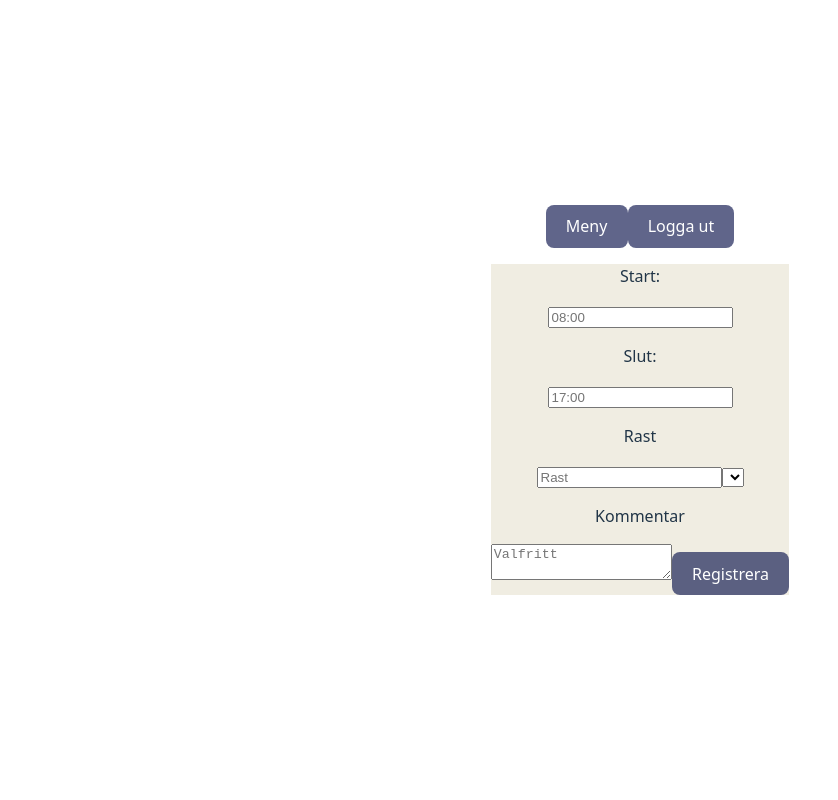
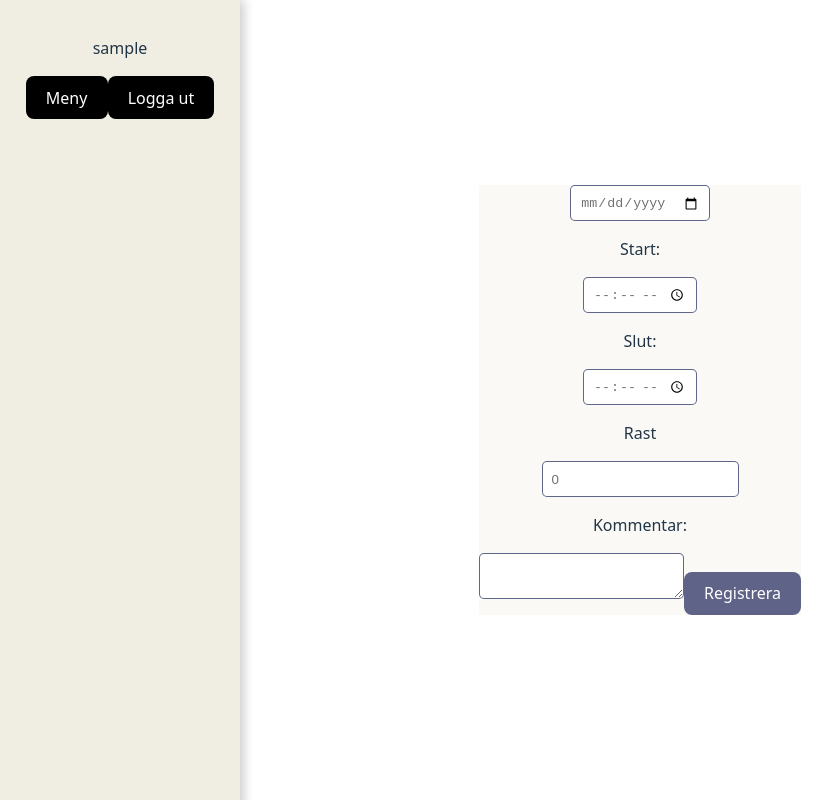
Before and after one commit to Juliahagstedtt/TimeWorkly, a React (Vite) app: page /manualinput in a window 1280 px wide. Shown: the whole page, without its empty margins (0-838 px from the left). Built offline with nearby package versions, Linux system fonts and the light colour scheme; sample sign-in values are in the browser's storage.

Commit message:
commits från hela helgen, Manualinp + clockin/out, header, menu, css m.m.

```diff
--- a/src/helpers/userStore.ts
+++ b/src/helpers/userStore.ts
@@ -27,3 +27,9 @@ export const useUserStore = create<UserState>((set) => ({
     set({ token: null, userId: null, username: null });
   },
 }));
+
+export interface TimeItem {
+  startTime: string;
+  endTime: string | null;
+  inputType: "clock-in" | "manual";
+}
--- a/src/pages/ClockInOut.tsx
+++ b/src/pages/ClockInOut.tsx
@@ -109,6 +109,9 @@ const handleClockIn = async () => {
 
       {clockInTime && !clockOutTime && <p>Du har stämplat in: {clockInTime}</p>}
       {clockOutTime && <p>Du har stämplat ut: {clockOutTime}</p>}
+      <p>
+        Total arbetstid: {Math.floor(totalMinutes / 60)}h {Math.floor(totalMinutes % 60)}min
+      </p>
 
     </div>
   );
--- a/src/pages/Headers.tsx
+++ b/src/pages/Headers.tsx
@@ -9,6 +9,8 @@ export default function Headers() {
 
   const token = useUserStore((s) => s.token);
   const logout = useUserStore((s) => s.logout);
+  const username = useUserStore((s) => s.username);
+
 
     function handleLogout() {
       logout();
@@ -19,21 +21,24 @@ export default function Headers() {
     return (
     <header className="head">
       <nav>
+        <aside className="sidebar">
            <div>
+              <p>{username}</p>
               <Link to="/menu">
-            <button className="reg-buttons">Meny</button>
+                <button className="option-buttons">Meny</button>
               </Link>
 
               {token && (
                 <button
                   type="button"
                   onClick={handleLogout}
-              className="reg-buttons"
+                  className="option-buttons"
                 >
                   Logga ut
                 </button>
               )}
             </div>
+        </aside>
       </nav>
     </header>
   );
--- a/src/pages/ManualInPut.tsx
+++ b/src/pages/ManualInPut.tsx
@@ -1,28 +1,108 @@
 import { useNavigate } from "react-router-dom";
+import { useState } from "react";
 import "../styles/ManualInPut.css";
 
 function ManualInPut() {
-    const navigate = useNavigate();
+  const navigate = useNavigate();
+  const [start, setStart] = useState("");
+  const [end, setEnd] = useState("");
+  const [errorMessage, setErrorMessage] = useState("");
+  const [date, setDate] = useState("");
+  const [breakCount, setBreakCount] = useState(0);
+  const [breaks, setBreaks] = useState<number[]>([]);
+  const [comment, setComment] = useState("");
+
+
+  const handleBreakChange = (index: number, value: string) => {
+    const newBreaks = [...breaks];
+    newBreaks[index] = parseFloat(value) || 0;
+    setBreaks(newBreaks);
+  };
+
+  const handleSubmit = async () => {
+    if (!start || !end) {
+    setErrorMessage("Fyll i start och slut");
+    return;
+    }
+
+    setErrorMessage("");
+
+    const today = new Date().toISOString().split("T")[0];
+
+    const startISO = new Date(`${date}T${start}:00`).toISOString();
+    const endISO = new Date(`${date}T${end}:00`).toISOString();
+
+    const totalBreakMinutes = breaks.reduce((acc, b) => acc + b, 0);
+
+    const token = localStorage.getItem("jwt");
+
+    await fetch("http://localhost:10000/time/manual", {
+      method: "POST",
+      headers: {
+        "Content-Type": "application/json",
+        Authorization: `Bearer ${token}`,
+      },
+      body: JSON.stringify({
+        startTime: startISO,
+        endTime: endISO,
+        breaks: totalBreakMinutes,
+        comment,
+      }),
+    });
+
+    navigate("/menu");
+  };
 
 return (
 <>
     <div className="manual-container">
+        <input
+        type="date"
+        value={date}
+        onChange={e => setDate(e.target.value)}/>
+
+
         <p>Start:</p>
         <input
-        placeholder="08:00"/>
+        type="time"
+        value={start}
+        onChange={(e) => setStart(e.target.value)}/>
 
         <p>Slut:</p>
         <input
-        placeholder="17:00"/>
+        type="time"
+        value={end}
+        onChange={(e) => setEnd(e.target.value)}/>
 
         <p>Rast</p>
-        <input placeholder="Rast"/>
-        <select name="Rast"/>
+        <input
+        type="number"
+        min={0}
+        value={breakCount}
+        onChange={e => {
+          const count = parseInt(e.target.value) || 0;
+          setBreakCount(count);
+          setBreaks(Array(count).fill(0));
+        }}
+      />
 
-        <p>Kommentar</p>
-        <textarea placeholder="Valfritt" />
+      {breaks.map((b, index) => (
+        <div key={index}>
+          <p>Rast {index + 1} (minuter):</p>
+          <input
+            type="number"
+            min={0}
+            value={b}
+            onChange={e => handleBreakChange(index, e.target.value)}
+          />
+        </div>
+      ))}
 
-        <button className='reg-buttons' onClick={() => navigate("/menu")}>Registrera</button>
+        <p>Kommentar:</p>
+        <textarea value={comment} onChange={e => setComment(e.target.value)} />
+
+        {errorMessage && <p className="error">{errorMessage}</p>}
+        <button className='reg-buttons' onClick={handleSubmit}>Registrera</button>
 
     </div>
 </>
--- a/src/pages/Menu.tsx
+++ b/src/pages/Menu.tsx
@@ -20,17 +20,16 @@ function Menu() {
   return (
     <div>
       <h1>Välkommen {username}!</h1>
-¨      <div className="menu">
-        <h1>Meny</h1>
-          <div className="menu-buttons">
+    <div className="menu">
+          <div className="menu-btn">
             <Link to="/clockinout">
-              <button className="menu-btn">Stämpla In/Ut</button>
+              <button className="menu-button">Stämpla In/Ut</button>
             </Link>
             <Link to="/manualinput">
-              <button className="menu-btn">Manuell Inmatning</button>
+              <button className="menu-button">Manuell Inmatning</button>
             </Link>
             <Link to="/overview">
-              <button className="menu-btn">Översikt</button>
+              <button className="menu-button">Översikt</button>
             </Link>
         </div>
       </div>
--- a/src/pages/OverView.tsx
+++ b/src/pages/OverView.tsx
@@ -1,14 +1,58 @@
 import { useNavigate } from "react-router-dom";
+import { useState, useEffect } from "react";
+import type { TimeItem } from '../helpers/userStore'
 
 function OverView() {
     const navigate = useNavigate();
+  const [totalClock, setTotalClock] = useState({ h: 0, m: 0 });
+  const [totalManual, setTotalManual] = useState({ h: 0, m: 0 });
+
+  const token = localStorage.getItem("jwt") || "";
+
+  const calculateTotal = (items: TimeItem[]) => {
+    let totalMinutes = 0;
+    for (const item of items) {
+      if (item.endTime) {
+        const start = new Date(item.startTime).getTime();
+        const end = new Date(item.endTime).getTime();
+        totalMinutes += (end - start) / 60000;
+      }
+    }
+    return { h: Math.floor(totalMinutes / 60), m: Math.floor(totalMinutes % 60) };
+  };
+
+  useEffect(() => {
+    const fetchTimes = async () => {
+      try {
+        const res = await fetch("http://localhost:10000/time", {
+          headers: { Authorization: `Bearer ${token}` },
+        });
+        if (!res.ok) return;
+
+        const data = await res.json();
+        const items: TimeItem[] = data.data;
+
+        const clockItems = items.filter((i) => i.inputType === "clock-in");
+        const manualItems = items.filter((i) => i.inputType === "manual");
+
+        setTotalClock(calculateTotal(clockItems));
+        setTotalManual(calculateTotal(manualItems));
+      } catch {
+        console.log("Kunde inte hämta tider");
+      }
+    };
+
+    fetchTimes();
+  }, []);
+
 
 return (
 <>
     <div>
         <button className='reg-buttons' onClick={() => navigate("/monthoverview")}>Månadsöversikt</button>
         <h1>VeckoÖversikt</h1>
-
+      <p>Total arbetstid Stämpla In/Ut: {totalClock.h}h {totalClock.m}min</p>
+      <p>Total arbetstid Manuelt: {totalManual.h}h {totalManual.m}min</p>
     </div>
 </>
   );
--- a/src/styles/ClockInOut.css
+++ b/src/styles/ClockInOut.css
@@ -1,14 +1,16 @@
 .clock-container {
     background-color: rgb(235, 231, 226);
+    padding: 20px;
+    border-radius: 5px;
     color: rgb(0, 0, 0);
 }
 
-.clock-buttons {
+/* .clock-buttons {
     background-color: rgba(31, 39, 91, 0.71);
-}
+} */
 
 .In, .Out {
-    background-color: rgb(80, 156, 255);
+    background-color: rgb(169, 52, 52);
 }
 
 .error-message {
--- a/src/styles/Headers.css
+++ b/src/styles/Headers.css
@@ -0,0 +1,19 @@
+.option-buttons {
+    background-color: black;
+}
+.option-buttons:hover {
+    background-color: rgba(103, 108, 145, 0.71);
+}
+
+.sidebar {
+  position: fixed;
+  top: 0;
+  left: 0;
+  width: 200px;
+  height: 100vh;
+  background-color: rgba(240, 237, 226, 1);
+  padding: 20px;
+  box-shadow: 4px 0 10px rgba(0, 0, 0, 0.2);
+  display: flex;
+  flex-direction: column;
+}
--- a/src/styles/ManualInPut.css
+++ b/src/styles/ManualInPut.css
@@ -1,3 +1,26 @@
 .manual-container {
-    background-color: rgba(240, 237, 226, 1);
+    background-color: rgba(240, 237, 226, 0.351);
 }
+
+input {
+    border-radius: 5px;
+    height: 20px;
+    border: 1px solid rgba(31, 39, 91, 0.71);
+    color: rgb(114, 114, 114);
+    max-width: 100%;
+    padding: 7px 9px;
+
+}
+
+textarea {
+    border-radius: 5px;
+    padding: 10px;
+    color: rgb(114, 114, 114);
+    border: 1px solid rgba(31, 39, 91, 0.71);
+    max-width: 100%;
+    padding: 7px 14px;
+}
+
+.reg-buttons {
+    align-items: center;
+}
--- a/src/styles/menu.css
+++ b/src/styles/menu.css
@@ -2,8 +2,29 @@
     background-color: rgba(240, 237, 226, 1);
     padding: 30px;
     width: 100%;
+    border-radius: 5px;
+    box-shadow: 4px 5px 10px rgba(0, 0, 0, 0.2);
+}
+.menu-btn {
+    display: flex;
+    flex-direction: column;
+    gap: 15px;
+    margin-top: 20px;
 }
 
-.menu button {
+.menu-button {
     background-color: rgba(31, 39, 91, 0.71);
+    color: white;
+    padding: 12px;
+    border: none;
+    border-radius: 8px;
+    font-size: 1rem;
+    width: 50%;
+    cursor: pointer;
+    transition: 0.2s;
 }
+
+.menu-button:hover {
+    background-color: rgba(103, 108, 145, 0.71);
+
+}
```
Lines whose indentation alone changed are shown as unchanged.
